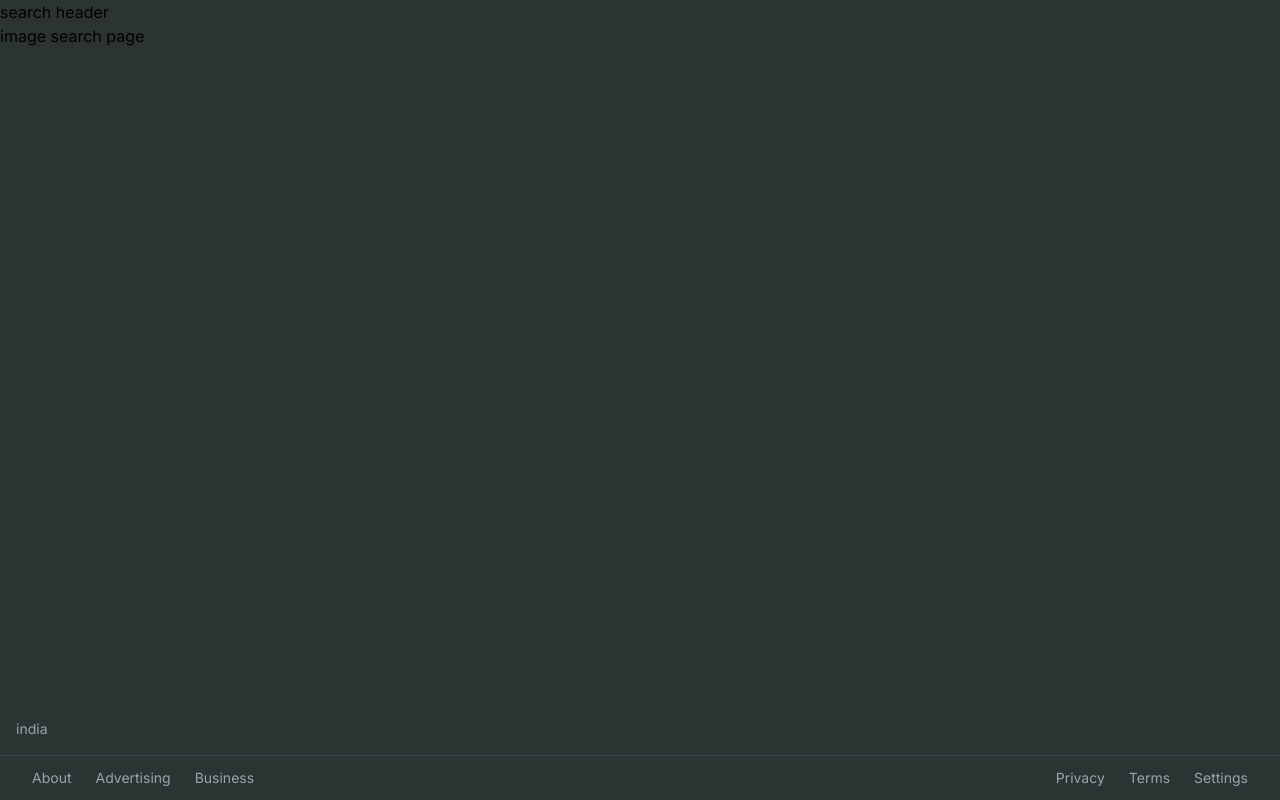
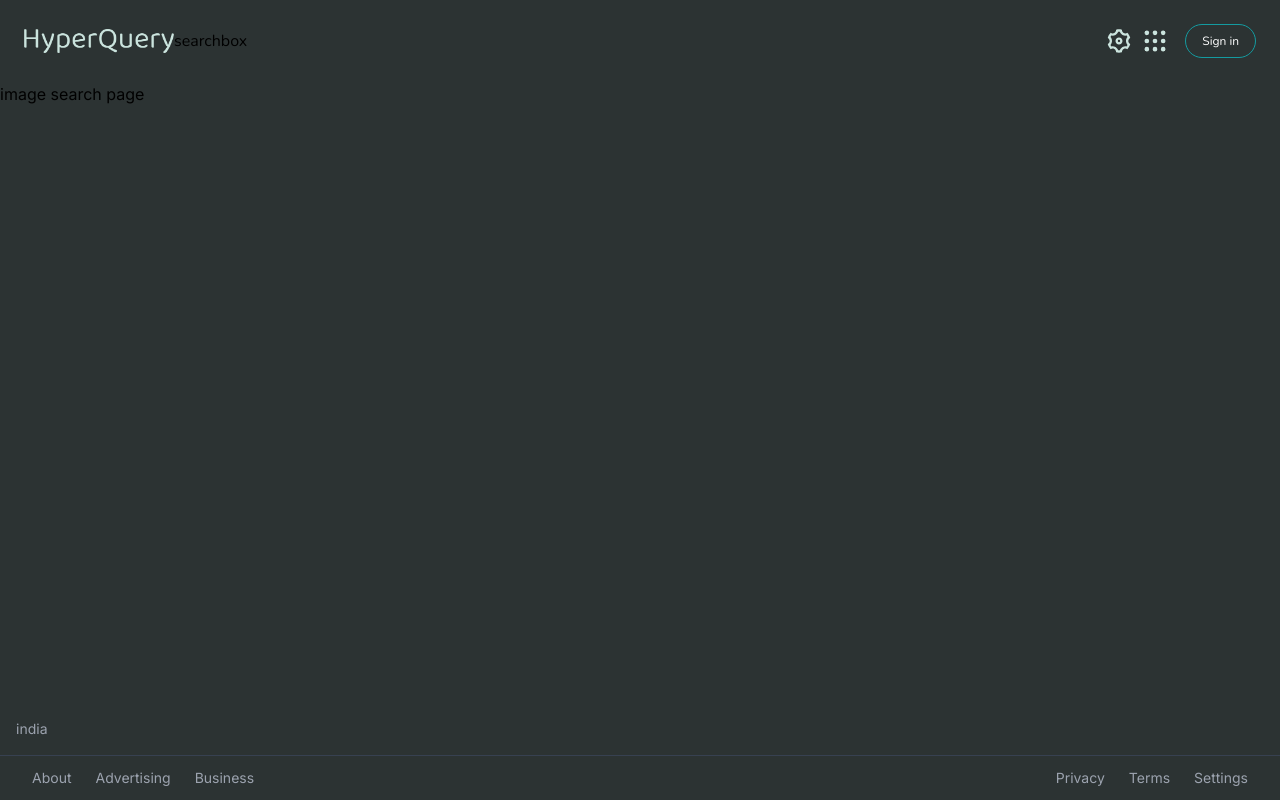
Before and after one commit to Sarvgya027/HyperQuery, a Next.js app: page /search/image in a window 1280 px wide. Built offline with nearby package versions, Linux system fonts and the light colour scheme; no server answers.

Commit message:
added searchHeder

```diff
--- /dev/null
+++ b/src/components/SearchBox.jsx
@@ -0,0 +1,11 @@
+import React from 'react'
+
+function SearchBox() {
+  return (
+    <div>
+      searchbox
+    </div>
+  )
+}
+
+export default SearchBox
--- a/src/components/SearchHeader.jsx
+++ b/src/components/SearchHeader.jsx
@@ -1,10 +1,35 @@
+import Image from 'next/image'
+import Link from 'next/link'
 import React from 'react'
+import SearchBox from './SearchBox'
+import {RiSettings3Line} from 'react-icons/ri';
+import {TbGridDots} from 'react-icons/tb'
+import { Nunito } from "next/font/google";
+
+const nunito = Nunito({
+  weight: ["400", "700"],
+  style: ["normal", "italic"],
+  subsets: ["latin"],
+});
 
 function SearchHeader() {
   return (
-    <div>
-      search header
-    </div>
+    <header className={`${nunito.className}  `}>
+     <div className='m-2 flex p-4 items-center justify-between '>
+      <Link href='/'>
+      <Image alt="logo" src="/HeaderLogo.png" className="" width={150} height={150} priority={true} />
+      </Link>
+      <div className='flex-1 '>
+        <SearchBox />
+      </div>
+      <div className='hidden md:inline-flex space-x-2 mr-2 '>
+        <RiSettings3Line className='text-[#CBE4DE] text-md text-[28px] hover:bg-gray-600 rounded-full transition duration-400 delay-10 ease-in-out '/>
+        <TbGridDots className='text-[#CBE4DE] text-md text-[28px] hover:bg-gray-600 rounded-full transition duration-400 delay-10 ease-in-out '/>
+
+      </div>
+        <button className='ml-2 bg-transparent hover:bg-[#149ba0] text-white  hover:text-white py-2 px-4 border border-[#149ba0] hover:border-transparent rounded-full text-xs transition duration-400 delay-10 ease-in-out'>Sign in</button>
+     </div>
+    </header>
   )
 }
 
```
Also changed, not shown: public/HeaderLogo.png (added).
